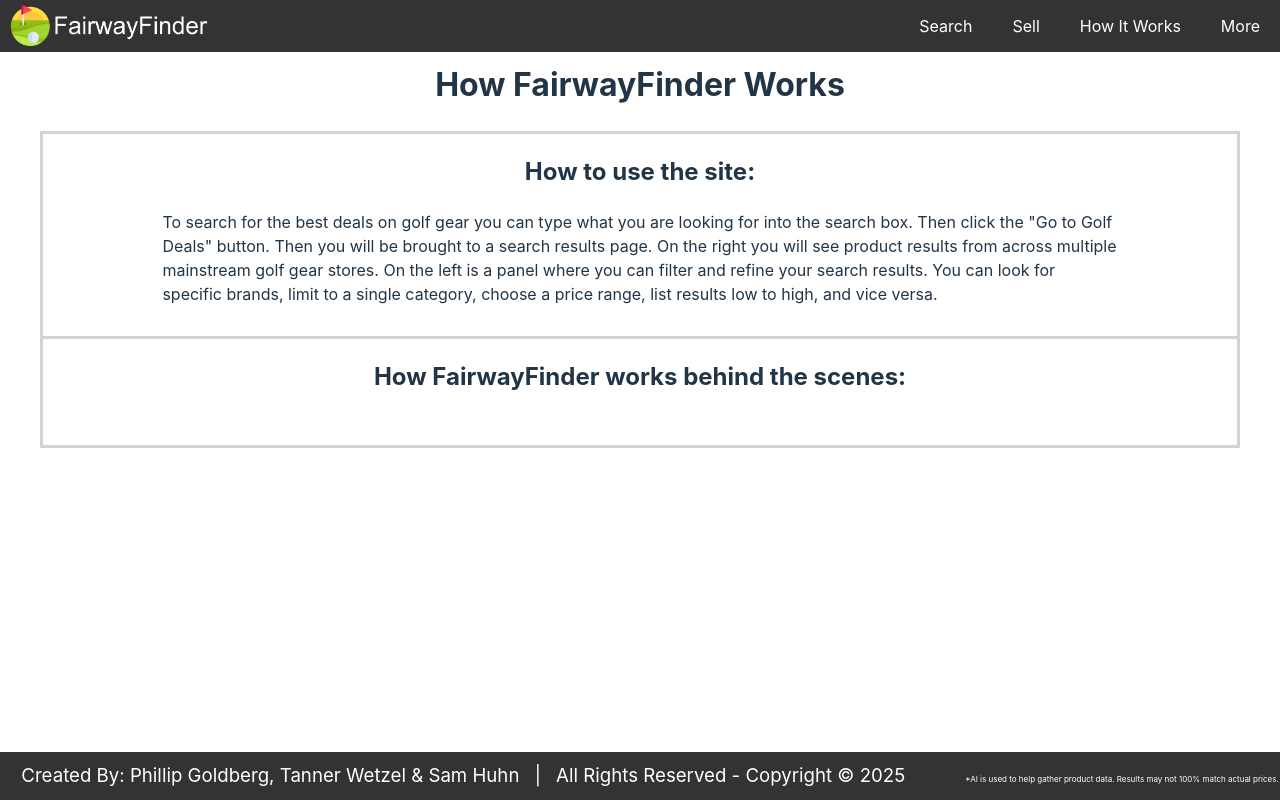
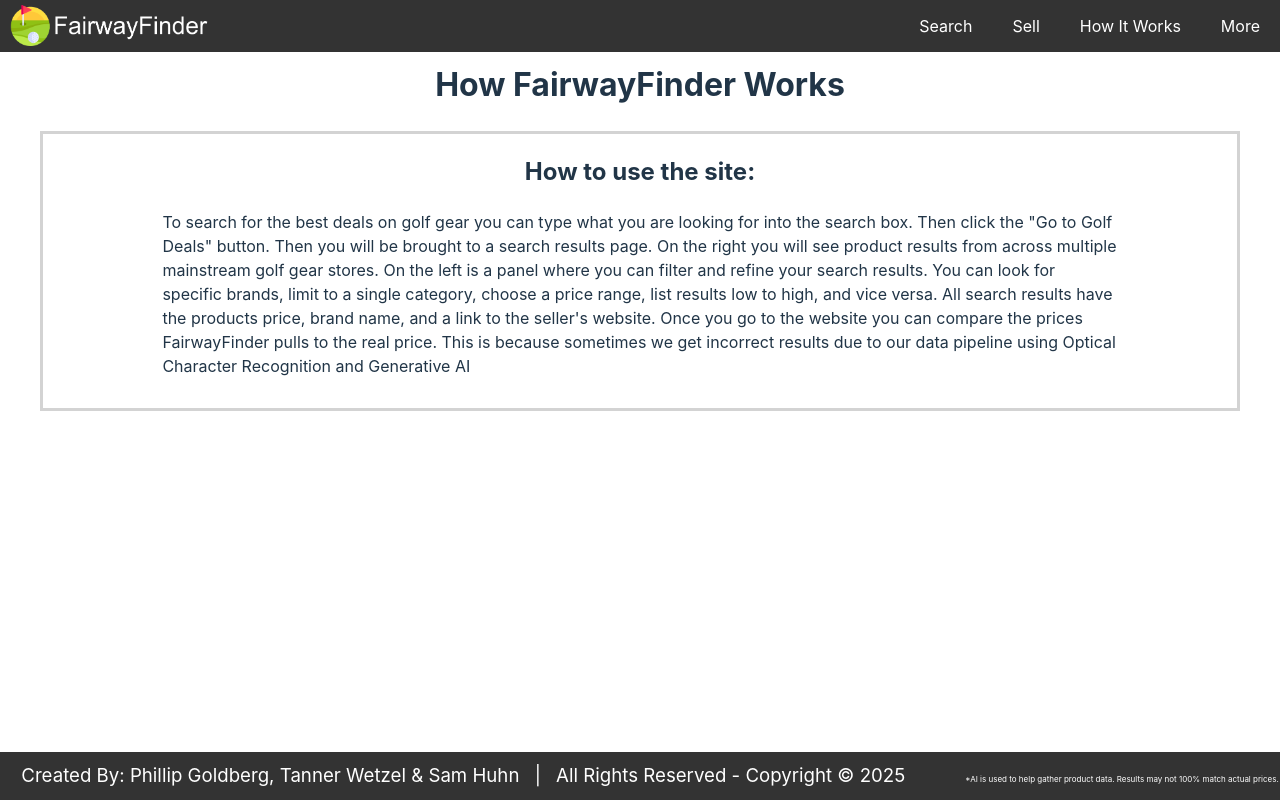
Before and after one commit to Etown-CS/FairwayFinder, a React (Vite) app in the folder client/: page /about in a window 1280 px wide. Built offline with nearby package versions, Linux system fonts and the light colour scheme.

Commit message:
Update about.jsx

```diff
--- a/client/src/about.jsx
+++ b/client/src/about.jsx
@@ -10,10 +10,8 @@
         </Helmet>
         <h1>How FairwayFinder Works</h1>
         <div id="site_use"><h2>How to use the site:</h2>
-        <p id="about_1">To search for the best deals on golf gear you can type what you are looking for into the search box. Then click the "Go to Golf Deals" button. Then you will be brought to a search results page. On the right you will see product results from across multiple mainstream golf gear stores. On the left is a panel where you can filter and refine your search results. You can look for specific brands, limit to a single category, choose a price range, list results low to high, and vice versa.</p></div>
-        <div id="behind_site">
-        <h2>How FairwayFinder works behind the scenes:</h2>
-        </div>
+        <p id="about_1">To search for the best deals on golf gear you can type what you are looking for into the search box. Then click the "Go to Golf Deals" button. Then you will be brought to a search results page. On the right you will see product results from across multiple mainstream golf gear stores. On the left is a panel where you can filter and refine your search results. You can look for specific brands, limit to a single category, choose a price range, list results low to high, and vice versa. All search results have the products price, brand name, and a link to the seller's website. Once you go to the website you can compare the prices FairwayFinder pulls to the real price. This is because sometimes we get incorrect results due to our data pipeline using Optical Character Recognition and Generative AI</p></div>
+
 
     </div>
   );
```
